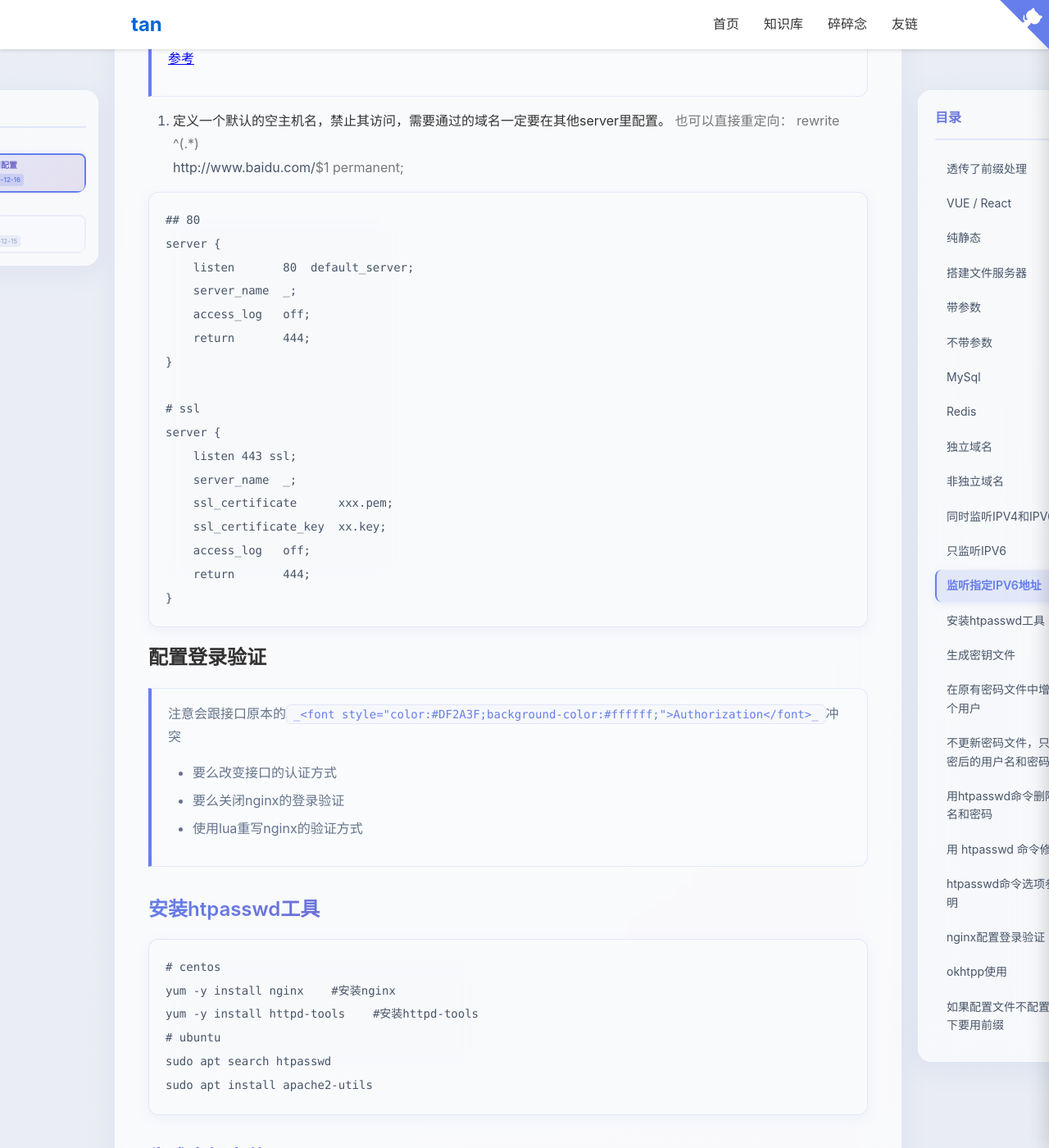
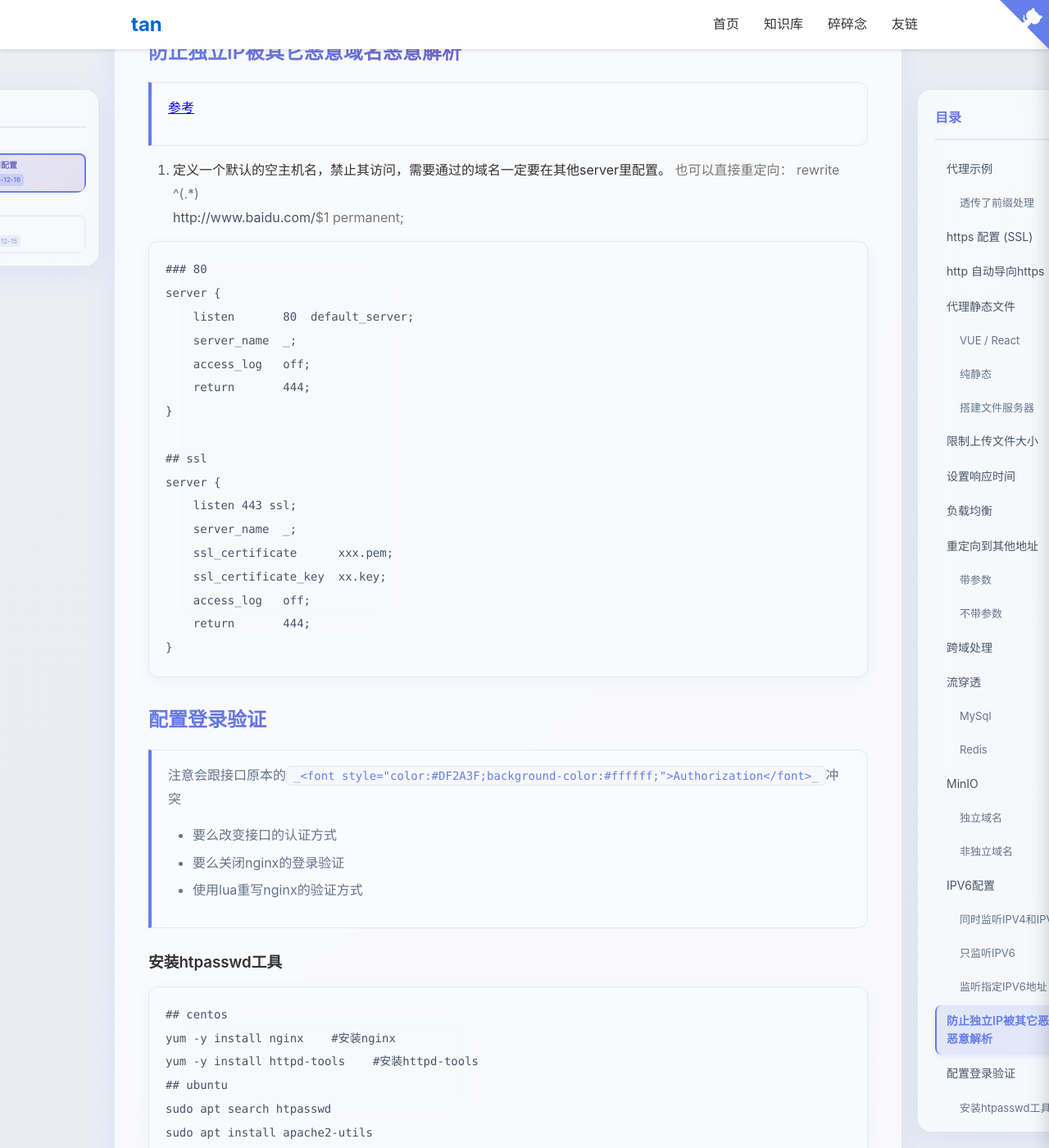
Before and after one commit to en-o/blog, a Jekyll site: the page built from _docs/Nginx/🖧nginx常用配置.md, in a window 1280 px wide and 1400 px high, scrolled down 16406 px. Shown: the whole window at 82% size. Built offline with Jekyll 4.4.1, drawn with Linux system fonts in a browser that asks for light colours; some of the changed text lies outside the part shown.

Commit message:
_config.yml

````diff
--- a/_docs/Nginx/🖧nginx常用配置.md
+++ b/_docs/Nginx/🖧nginx常用配置.md
@@ -12,7 +12,7 @@ tags:
 
 ---
 
-# <font style="color:rgb(51, 51, 51);">代理示例</font>
+## <font style="color:rgb(51, 51, 51);">代理示例</font>
 ```nginx
 #常用
 location /test-api/ {
@@ -23,7 +23,7 @@ location /test-api/ {
     proxy_set_header X-Real-IP $remote_addr;
     proxy_set_header X-Forwarded-For $proxy_add_x_forwarded_for;
 }
-# 补全，更多的proxy_set_header可以让接口程序获取更多的接口请求信息
+## 补全，更多的proxy_set_header可以让接口程序获取更多的接口请求信息
 location /test-api2/ {
     proxy_pass http://localhost:9002/;
     proxy_read_timeout 300s;
@@ -41,7 +41,7 @@ location /test-api2/ {
 
 ```
 
-## 透传了前缀处理
+### 透传了前缀处理
 `  **<font style="color:#DF2A3F;">rewrite ^/api/(.*)$ /$1 break;</font>**`
 
 ```nginx
@@ -61,7 +61,7 @@ location /test-api2/ {
 	}
 ```
 
-# <font style="color:rgb(51, 51, 51);">https 配置 (SSL)</font>
+## <font style="color:rgb(51, 51, 51);">https 配置 (SSL)</font>
 > <font style="color:rgb(119, 119, 119);">🧅</font><font style="color:rgb(119, 119, 119);"> listen</font>
 >
 > <font style="color:rgb(119, 119, 119);">🧅</font><font style="color:rgb(119, 119, 119);"> ssl_certificate</font>
@@ -106,7 +106,7 @@ location /test-api2/ {
 }
 ```
 
-# <font style="color:rgb(51, 51, 51);">http 自动导向https</font>
+## <font style="color:rgb(51, 51, 51);">http 自动导向https</font>
 > <font style="color:rgb(119, 119, 119);">rewrite ^(.*) https://$server_name$1 permanent;</font>
 >
 
@@ -162,8 +162,8 @@ server {
 }
 ```
 
-# 代理静态文件
-## VUE / React
+## 代理静态文件
+### VUE / React
 > vue项目配置了访问前缀：admin
 >
 
@@ -172,7 +172,7 @@ server {
 >
 
 ```nginx
-# 有路由  Router
+## 有路由  Router
 location /admin {
   alias ../html/admin;
   index index.html;
@@ -186,8 +186,8 @@ location /todo {
 }
 
 
-# 没路由 e.g http://127.0.0.1/admin -> /root/html/admin/
-# 也可以用alias写全路径 alias /root/html/admin/
+## 没路由 e.g http://127.0.0.1/admin -> /root/html/admin/
+## 也可以用alias写全路径 alias /root/html/admin/
 location /admin {
    root   ../html/;
    index  index.html;
@@ -196,7 +196,7 @@ location /admin {
 
 ```
 
-## <font style="color:rgb(51, 51, 51);">纯静态</font>
+### <font style="color:rgb(51, 51, 51);">纯静态</font>
 > 代理到 所有文件的公共根目录
 >
 > 目录结构
@@ -214,7 +214,7 @@ location /bistdashboard/ {
 }
 ```
 
-## <font style="color:rgb(51, 51, 51);">搭建文件服务器</font>
+### <font style="color:rgb(51, 51, 51);">搭建文件服务器</font>
 > auth_basic_user_file: 开的基本验证的密码文件
 >
 > + [配置登录验证](#n6U9K)
@@ -234,7 +234,7 @@ location /bistdashboard/ {
   }
 ```
 
-# 限制上传文件大小
+## 限制上传文件大小
 > client_max_body_size 主要就是限制请求的body数据大小
 >
 
@@ -262,7 +262,7 @@ http {
 }
 ```
 
-# 设置响应时间
+## 设置响应时间
 ```nginx
 server {
     listen 80;
@@ -286,7 +286,7 @@ ai说的默认值。我没仔细看过
 | proxy_read_timeout | 60 s |
 
 
-# <font style="color:rgb(51, 51, 51);">负载均衡</font>
+## <font style="color:rgb(51, 51, 51);">负载均衡</font>
 > + <font style="color:rgb(119, 119, 119);">权重</font>
 >     - <font style="color:rgb(119, 119, 119);">weight (数字越大访问比例越高) : weight和访问比率成正比</font>
 >     - <font style="color:rgb(119, 119, 119);">iphash(ip_hash可以和weight配合使用)：每个请求都根据访问ip的hash结果分配，经过这样的处理，每个访客固定访问一个后端服务。</font>
@@ -321,11 +321,11 @@ server {
 }
 ```
 
-# 重定向到其他地址
+## 重定向到其他地址
 > <font style="color:rgb(119, 119, 119);">rewrite</font>
 >
 
-## 带参数
+### 带参数
 ```nginx
 server {
 	listen   8085 ssl;
@@ -356,7 +356,7 @@ server {
 }
 ```
 
-## 不带参数
+### 不带参数
 ```nginx
 server {
 	listen   8085 ssl;
@@ -387,7 +387,7 @@ server {
 }
 ```
 
-# 跨域处理
+## 跨域处理
 ```nginx
 location / {
     add_header Access-Control-Allow-Origin *;
@@ -400,7 +400,7 @@ location / {
 }
 ```
 
-# <font style="color:rgb(51, 51, 51);">流穿透</font>
+## <font style="color:rgb(51, 51, 51);">流穿透</font>
 > <font style="color:rgb(119, 119, 119);">我使用的是 </font>[openresty](http://openresty.org/)<font style="color:rgb(119, 119, 119);"> 自带 stream模块</font>
 >
 > <font style="color:rgb(119, 119, 119);">原生请参考：</font>[我也没试过，百度来的](https://www.cnblogs.com/crysmile/p/9565048.html)
@@ -408,7 +408,7 @@ location / {
 > <font style="color:rgb(119, 119, 119);">mysql redis</font>
 >
 
-## <font style="color:rgb(119, 119, 119);">MySql</font>
+### <font style="color:rgb(119, 119, 119);">MySql</font>
 > <font style="color:rgb(119, 119, 119);"> stream 模块配置和 http 模块在相同级别</font>
 >
 
@@ -430,7 +430,7 @@ stream {
 }
 ```
 
-## Redis
+### Redis
 > <font style="color:rgb(119, 119, 119);">stream 模块配置和 http 模块在相同级别</font>
 >
 
@@ -450,14 +450,14 @@ stream {
 }
 ```
 
-# MinIO
+## MinIO
 > 1. 9100 ：web控制台默认端口
 > 2. 9000 ：api 接口端口
 > 3. [官网](https://min.io/docs/minio/linux/integrations/setup-nginx-proxy-with-minio.html)
 > 4. <font style="color:#DF2A3F;">下面的配置是分布式minio前的版本，如果最新的minio请参考官网</font>
 >
 
-## 独立域名
+### 独立域名
 ```nginx
 upstream minio {
 	server 127.0.0.1:9000;
@@ -470,7 +470,7 @@ upstream console {
 }
 
 
-# 控制台
+## 控制台
 server {
 	listen   8081 ssl;
 	server_name  example.com;
@@ -506,7 +506,7 @@ server {
 	}
 }
 
-# 接口
+## 接口
 server {
 	listen   443 ssl;
 	server_name  example.com;
@@ -525,12 +525,12 @@ server {
 }
 ```
 
-## 非独立域名
+### 非独立域名
 > 主要是 api 接口的需要特殊处理，如下：
 >
 
 ```nginx
-# 文件访问：http://127.0.0.1/files/xx/xx/xx.png
+## 文件访问：http://127.0.0.1/files/xx/xx/xx.png
 location ~^/files {
    proxy_buffering off;
    proxy_set_header Host $http_host;
@@ -539,36 +539,36 @@ location ~^/files {
  }
 ```
 
-# <font style="color:rgb(51, 51, 51);">IPV6配置</font>
-## <font style="color:rgb(51, 51, 51);">同时监听IPV4和IPV6</font>
+## <font style="color:rgb(51, 51, 51);">IPV6配置</font>
+### <font style="color:rgb(51, 51, 51);">同时监听IPV4和IPV6</font>
 ```plain
 server {
     listen [::]:80;
 }
 ```
 
-## <font style="color:rgb(51, 51, 51);">只监听IPV6</font>
+### <font style="color:rgb(51, 51, 51);">只监听IPV6</font>
 ```plain
 server {
     listen [::]:80 default ipv6only=on;
 }
 ```
 
-## <font style="color:rgb(51, 51, 51);">监听指定IPV6地址</font>
+### <font style="color:rgb(51, 51, 51);">监听指定IPV6地址</font>
 ```plain
 server {
     listen [xx:xx:xx:xx:1]:80;
 }
 ```
 
-# <font style="color:rgb(51, 51, 51);">防止独立IP被其它恶意域名恶意解析</font>
+## <font style="color:rgb(51, 51, 51);">防止独立IP被其它恶意域名恶意解析</font>
 > [参考](https://www.cnblogs.com/dadonggg/p/8398112.html)
 >
 
 1. <font style="color:rgb(51, 51, 51);">定义一个默认的空主机名，禁止其访问，需要通过的域名一定要在其他server里配置。</font><font style="color:rgb(119, 119, 119);">也可以直接重定向： rewrite ^(.*) </font>http://www.baidu.com/<font style="color:rgb(119, 119, 119);">$1 permanent; </font>
 
 ```plain
-## 80
+### 80
 server {
     listen       80  default_server;
     server_name  _;
@@ -576,7 +576,7 @@ server {
     return       444;
 }
 
-# ssl
+## ssl
 server {
     listen 443 ssl;
     server_name  _;
@@ -587,7 +587,7 @@ server {
 }
 ```
 
-# <font style="color:rgb(51, 51, 51);">配置登录验证</font>
+## <font style="color:rgb(51, 51, 51);">配置登录验证</font>
 > 注意会跟接口原本的`_<font style="color:#DF2A3F;background-color:#ffffff;">Authorization</font>_`冲突
 >
 > + 要么改变接口的认证方式
@@ -595,17 +595,17 @@ server {
 > + 使用lua重写nginx的验证方式
 >
 
-## <font style="color:rgb(51, 51, 51);">安装htpasswd工具</font>
+### <font style="color:rgb(51, 51, 51);">安装htpasswd工具</font>
 ```shell
-# centos
+## centos
 yum -y install nginx    #安装nginx
 yum -y install httpd-tools    #安装httpd-tools
-# ubuntu
+## ubuntu
 sudo apt search htpasswd
 sudo apt install apache2-utils
 ```
 
-## <font style="color:rgb(51, 51, 51);">生成密钥文件</font>
+### <font style="color:rgb(51, 51, 51);">生成密钥文件</font>
 > 1. 创建文件 `touch  htpasswd`
 > 2. 在执行下面的
 >
@@ -617,7 +617,7 @@ Re-type new password:     #再次输入密码，回车
 Adding password for user crystal
 ```
 
-## <font style="color:rgb(51, 51, 51);">在原有密码文件中增加下一个用户</font>
+### <font style="color:rgb(51, 51, 51);">在原有密码文件中增加下一个用户</font>
 ```shell
 htpasswd -b /etc/nginx/htpasswd ren002 456
 
@@ -626,13 +626,13 @@ ren001:$apr1$Ln1ZsyVn$2hn3VFqP0L5tNA1UCSU8F.
 ren002:$apr1$hCiMb9jc$Z.m7ZgOBCj0ISeIieTaVy/    #去掉c选项，即可在第一个用户之后添加第二个用户，依此类推
 ```
 
-## <font style="color:rgb(51, 51, 51);">不更新密码文件，只显示加密后的用户名和密码</font>
+### <font style="color:rgb(51, 51, 51);">不更新密码文件，只显示加密后的用户名和密码</font>
 ```shell
 htpasswd -nb ren002 456
 ren002:$apr1$DT53A20W$YRS7p4j.1Wum9q0kG3OQv.    #不更新.passwd文件，只在屏幕上输出用户名和经过加密后的密码
 ```
 
-## <font style="color:rgb(51, 51, 51);">用htpasswd命令删除用户名和密码</font>
+### <font style="color:rgb(51, 51, 51);">用htpasswd命令删除用户名和密码</font>
 ```shell
 htpasswd -D /etc/nginx/htpasswd ren002
 Deleting password for user ren002
@@ -641,7 +641,7 @@ cat /etc/nginx/htpasswd
 ren001:$apr1$Ln1ZsyVn$2hn3VFqP0L5tNA1UCSU8F.
 ```
 
-## <font style="color:rgb(51, 51, 51);">用 htpasswd 命令修改密码</font>
+### <font style="color:rgb(51, 51, 51);">用 htpasswd 命令修改密码</font>
 ```shell
 htpasswd -D /etc/nginx/htpasswd ren001
 Deleting password for user ren001
@@ -650,7 +650,7 @@ htpasswd -b /etc/nginx/htpasswd ren001 123456
 Adding password for user ren001
 ```
 
-## <font style="color:rgb(51, 51, 51);">htpasswd命令选项参数说明</font>
+### <font style="color:rgb(51, 51, 51);">htpasswd命令选项参数说明</font>
 <font style="color:rgb(119, 119, 119);">-c 创建一个加密文件</font>
 
 <font style="color:rgb(119, 119, 119);">-n 不更新加密文件，只将htpasswd命令加密后的用户名，密码显示在屏幕上</font>
@@ -667,7 +667,7 @@ Adding password for user ren001
 
 <font style="color:rgb(119, 119, 119);">-D 删除指定的用户</font>
 
-## <font style="color:rgb(51, 51, 51);">nginx配置登录验证</font>
+### <font style="color:rgb(51, 51, 51);">nginx配置登录验证</font>
 > <font style="color:rgb(119, 119, 119);">windows路径注意：</font>
 >
 > <font style="color:rgb(119, 119, 119);">❌</font><font style="color:rgb(119, 119, 119);">D:\tools\nginx\openresty-1.19.3.1-win64\htpasswd</font>
@@ -684,7 +684,7 @@ location /password {
     auth_basic "登陆验证";
     auth_basic_user_file /etc/nginx/htpasswd;   #/etc/nginx/htpasswd是密码文件，路径自定义
 }
-# 例子
+## 例子
 location /api {
     #加上下面两行内容：
     auth_basic "登陆验证";
@@ -697,7 +697,7 @@ location /api {
 }
 ```
 
-## okhtpp使用
+### okhtpp使用
 ```java
  private void okHttpClient(long connectTimeout, long writeTimeout, long readTimeout, Proxy proxy) {
         OkHttpClient.Builder client = new OkHttpClient.Builder();
@@ -718,7 +718,7 @@ location /api {
     }
 ```
 
-# <font style="color:rgb(51, 51, 51);">Spring boot admin</font>
+## <font style="color:rgb(51, 51, 51);">Spring boot admin</font>
 > 1. public-url： 配置访问域名
 > 2. 如果要设置前缀：
 >     - context-path: /abc
@@ -728,7 +728,7 @@ location /api {
 >
 
 ```yaml
-# spring配置文件
+## spring配置文件
 server:
   port: 8001
   forward-headers-strategy: native
@@ -741,7 +741,7 @@ spring:
         public-url: https://m.tannn.cn/
         cache:
           no-cache: true
-# nginx配置
+## nginx配置
 location / {
     proxy_pass http://localhost:8001;
     proxy_set_header Host $proxy_host;
@@ -755,7 +755,7 @@ location / {
 }
 ```
 
-## 如果配置文件不配置的情况下要用前缀
+### 如果配置文件不配置的情况下要用前缀
 > 但是我没测试过
 >
 
@@ -774,7 +774,7 @@ location /admin {
 }
 ```
 
-# <font style="color:rgb(51, 51, 51);">正确地识别实际用户发出的协议是 http 还是 https</font>
+## <font style="color:rgb(51, 51, 51);">正确地识别实际用户发出的协议是 http 还是 https</font>
 > 配置X-Forwarded-Proto
 >
 
@@ -783,7 +783,7 @@ proxy_set_header X-Forwarded-Proto $scheme;
 proxy_set_header X-Forwarded-Port $server_port;
 ```
 
-# websocket
+## websocket
 [WebSocket 配置](https://www.yuque.com/tanning/mbquef/mbcgixgixac1fkor?singleDoc#)
 
 
@@ -814,7 +814,7 @@ location /ws {
 }
 ```
 
-# Nexus Httpscd
+## Nexus Httpscd
 ```nginx
 server {
     listen   443 ssl;
@@ -850,9 +850,9 @@ server {
 
 ```
 
-# openresty 隐藏版本号
+## openresty 隐藏版本号
 ```nginx
-## 在http节点下加入下面的配置2
+### 在http节点下加入下面的配置2
 http {
   sendfile        on;
 }
````
